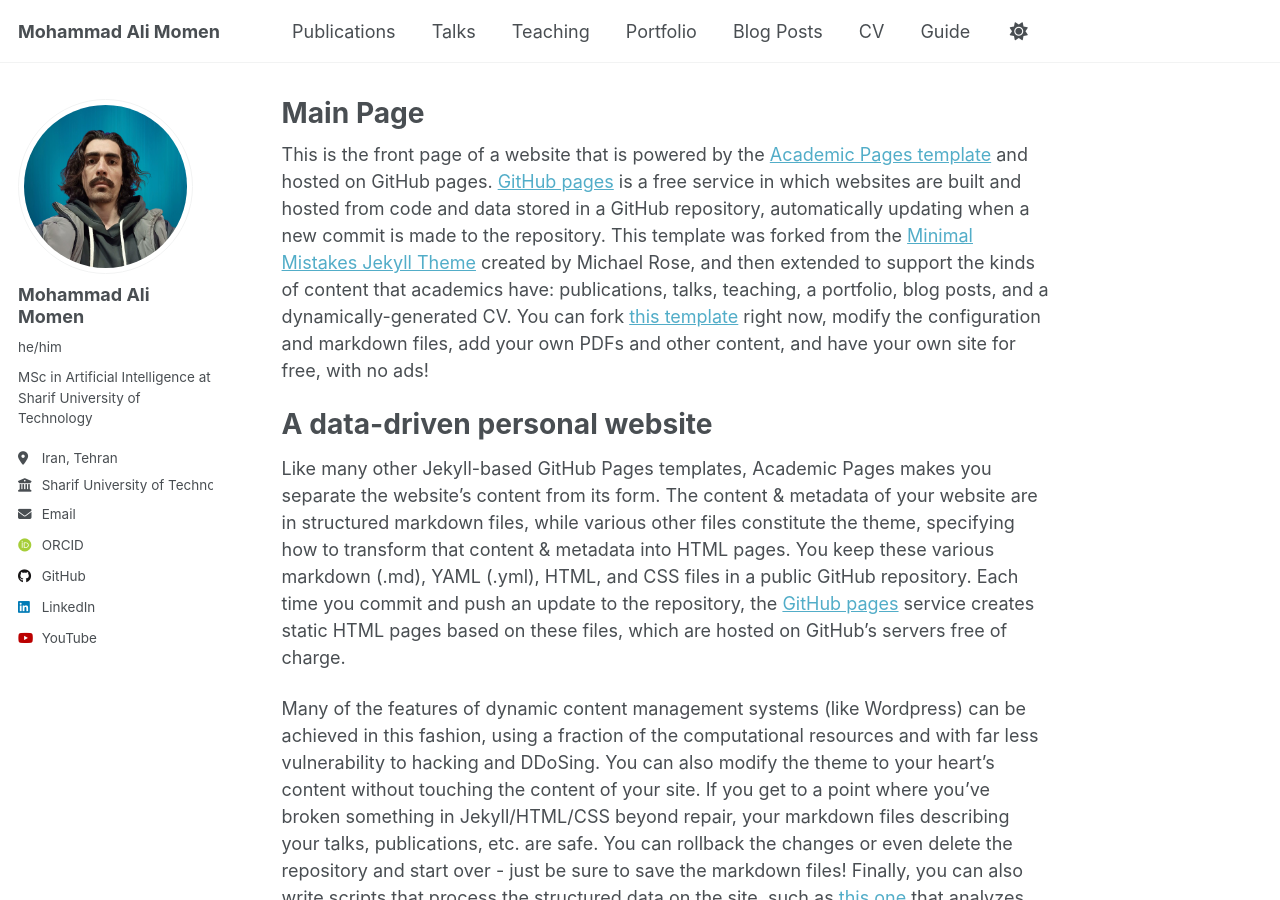
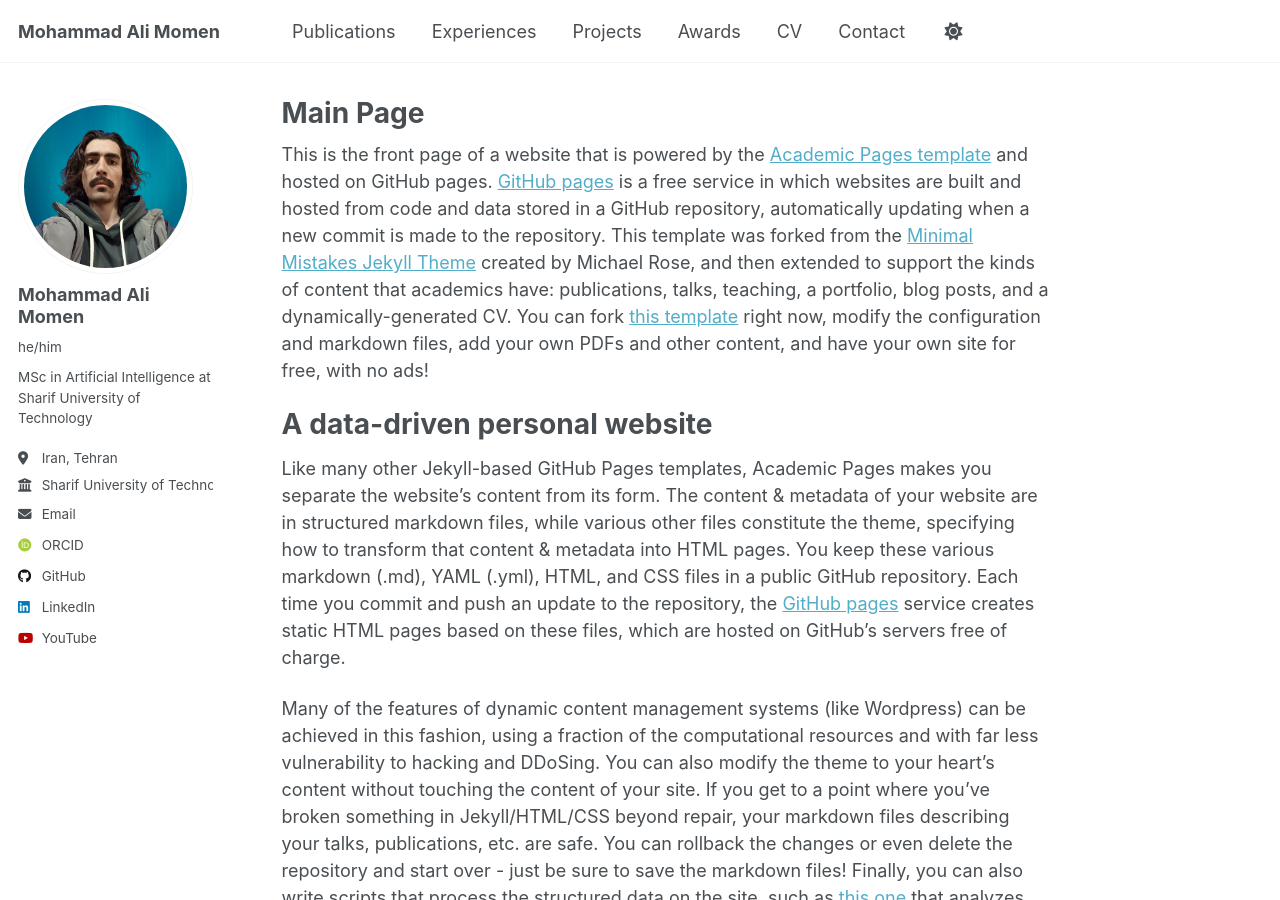
Before and after one commit to mamomen1996/mamomen1996.github.io, a Jekyll site: the page built from _pages/about.md, in a window 1280 px wide and 900 px high. Built offline with Jekyll 4.4.1, drawn with Linux system fonts in a browser that asks for light colours; some web fonts are replaced.

Commit message:
Update navigation.yml

```diff
--- a/_data/navigation.yml
+++ b/_data/navigation.yml
@@ -11,17 +11,14 @@ main:
   - title: "Publications"
     url: /publications/
 
-  - title: "Talks"
-    url: /talks/
+  - title: "Experiences"
+    url: /experiences/
 
-  - title: "Teaching"
-    url: /teaching/
+  - title: "Projects"
+    url: /projects/
 
-  - title: "Portfolio"
-    url: /portfolio/
-
-  - title: "Blog Posts"
-    url: /year-archive/
+  - title: "Awards"
+    url: /Awards/
 
   - title: "CV"
     url: /cv/
@@ -29,5 +26,5 @@ main:
   # - title: "CV"
   #   url: /cv-json/
 
-  - title: "Guide"
-    url: /markdown/
+  - title: "Contact"
+    url: /contact/
```
